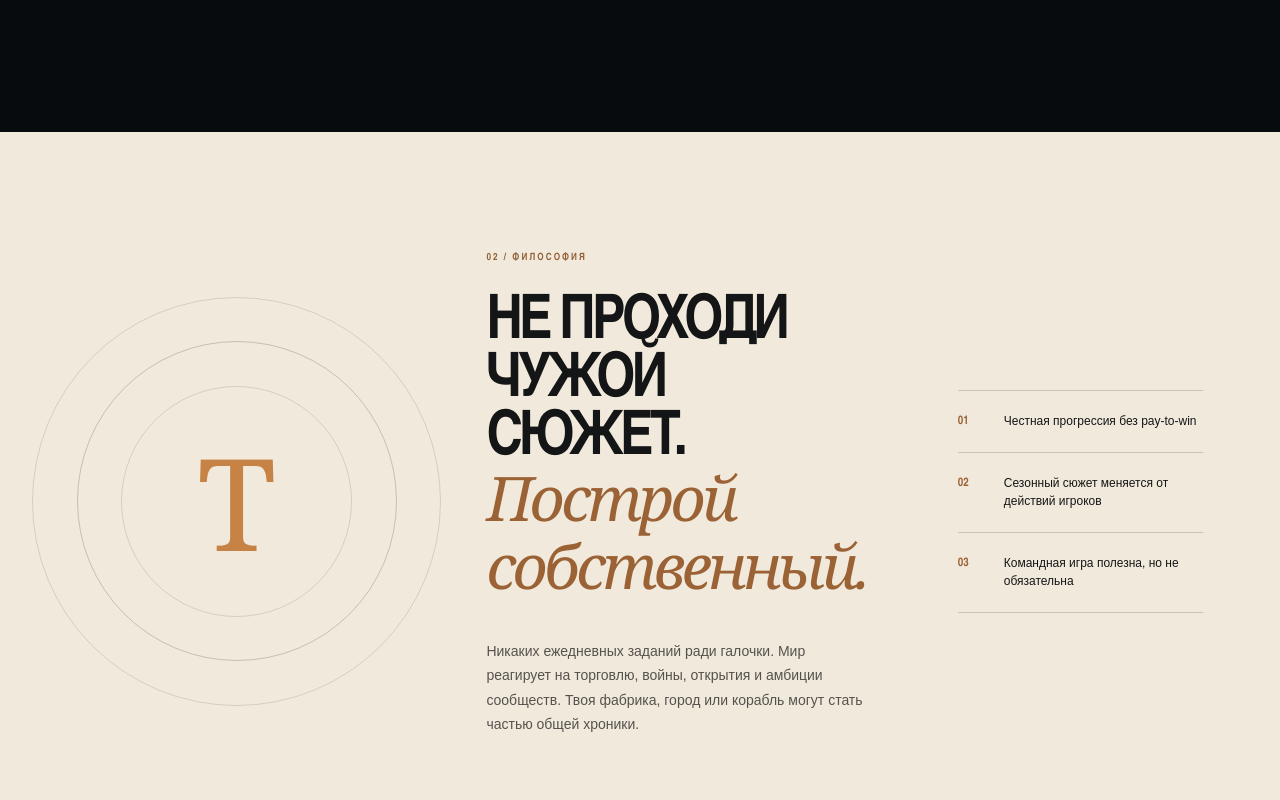
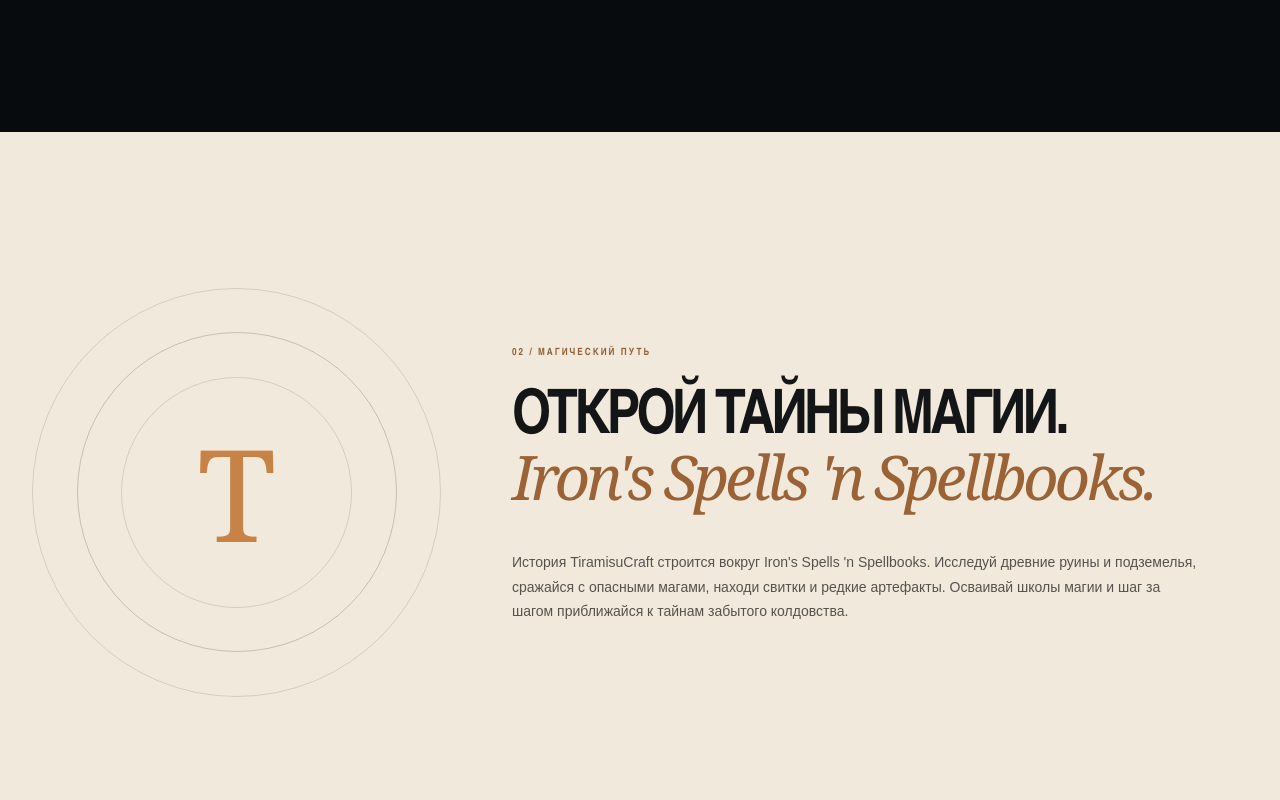
Before and after one commit to INFINITYbRO/tiramisusite, a Next.js app: page / in a window 1280 px wide. Shown: the part 2000-2800 px from the top of the page. Built offline with nearby package versions, Linux system fonts and the light colour scheme; no server answers.

Commit message:
Update magic storyline section

```diff
--- a/app/globals.css
+++ b/app/globals.css
@@ -562,8 +562,8 @@
   background: var(--paper);
   color: #141516;
   display: grid;
-  gap: 7vw;
-  grid-template-columns: 0.6fr 1.4fr 0.9fr;
+  gap: 9vw;
+  grid-template-columns: 0.55fr 1.45fr;
   min-height: 720px;
   overflow: hidden;
   padding: 120px clamp(22px, 6vw, 102px);
@@ -630,26 +630,7 @@
   color: #55524e;
   font-size: 14px;
   line-height: 1.75;
-  max-width: 600px;
-}
-
-.manifesto-notes {
-  border-top: 1px solid rgba(20, 21, 22, 0.18);
-}
-
-.manifesto-notes div {
-  border-bottom: 1px solid rgba(20, 21, 22, 0.18);
-  display: grid;
-  font-size: 12px;
-  gap: 18px;
-  grid-template-columns: 28px 1fr;
-  line-height: 1.45;
-  padding: 22px 0;
-}
-
-.manifesto-notes strong {
-  color: #9a6235;
-  font-family: var(--display);
+  max-width: 720px;
 }
 
 .section-heading--compact {
@@ -1528,10 +1509,6 @@
     grid-template-columns: 0.55fr 1.45fr;
   }
 
-  .manifesto-notes {
-    grid-column: 1 / 3;
-  }
-
   .journey-list article {
     grid-template-columns: 50px 1fr 1fr 44px;
   }
@@ -1656,10 +1633,6 @@
     height: 180px;
     margin: 20px auto 85px;
     width: 180px;
-  }
-
-  .manifesto-notes {
-    margin-top: 55px;
   }
 
   .journey-list article {
--- a/app/page.tsx
+++ b/app/page.tsx
@@ -222,31 +222,18 @@
           <span>T</span>
         </div>
         <div className="manifesto-copy">
-          <span className="section-index">02 / ФИЛОСОФИЯ</span>
+          <span className="section-index">02 / МАГИЧЕСКИЙ ПУТЬ</span>
           <blockquote>
-            Не проходи чужой сюжет.
+            Открой тайны магии.
             <br />
-            <em>Построй собственный.</em>
+            <em>Iron&apos;s Spells &apos;n Spellbooks.</em>
           </blockquote>
           <p>
-            Никаких ежедневных заданий ради галочки. Мир реагирует на торговлю,
-            войны, открытия и амбиции сообществ. Твоя фабрика, город или корабль
-            могут стать частью общей хроники.
+            История TiramisuCraft строится вокруг Iron&apos;s Spells &apos;n
+            Spellbooks. Исследуй древние руины и подземелья, сражайся с опасными
+            магами, находи свитки и редкие артефакты. Осваивай школы магии и шаг
+            за шагом приближайся к тайнам забытого колдовства.
           </p>
-        </div>
-        <div className="manifesto-notes">
-          <div>
-            <strong>01</strong>
-            <span>Честная прогрессия без pay-to-win</span>
-          </div>
-          <div>
-            <strong>02</strong>
-            <span>Сезонный сюжет меняется от действий игроков</span>
-          </div>
-          <div>
-            <strong>03</strong>
-            <span>Командная игра полезна, но не обязательна</span>
-          </div>
         </div>
       </section>
 
```
